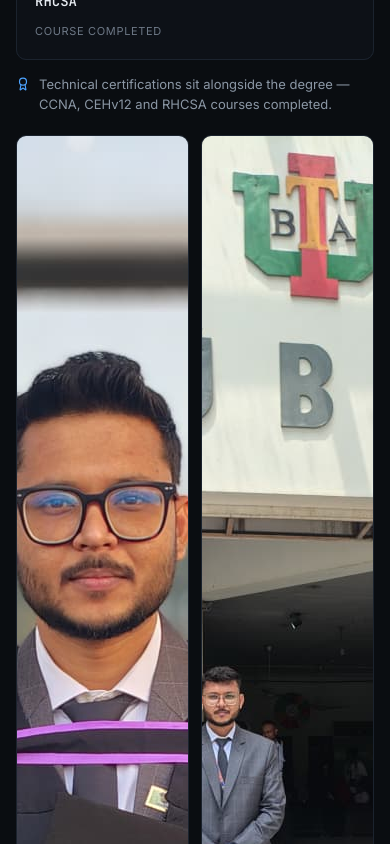
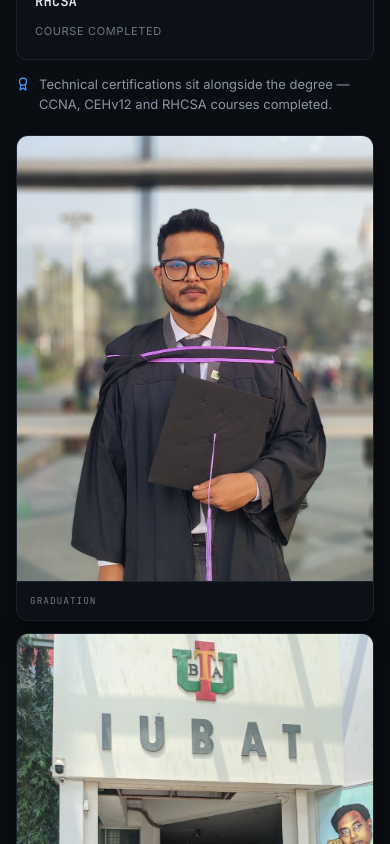
Before and after one commit to omithhasantanvir/portfolio, a Next.js app: page / in a window 390 px wide. Shown: the part 9860-10704 px from the top of the page. Built offline with nearby package versions, Linux system fonts and the light colour scheme.

Commit message:
Fix education gallery layout: consistent 4-5 cards with responsive grid

```diff
--- a/app/globals.css
+++ b/app/globals.css
@@ -1239,15 +1239,21 @@ main[id] {
 /* Credentials -------------------------------------------------------------- */
 .credentials {
   display: grid;
-  grid-template-columns: 1.35fr 0.65fr;
+  grid-template-columns: minmax(0, 1.5fr) minmax(0, 1fr);
   gap: clamp(20px, 3vw, 40px);
-  align-items: start;
+  align-items: stretch;
   margin-top: clamp(20px, 3vw, 32px);
 }
 
 .credentials__main {
   display: grid;
   gap: 14px;
+  min-width: 0;
+}
+
+.credentials__media {
+  min-width: 0;
+  align-self: stretch;
 }
 
 /* Education timeline cards (reuse the vertical .timeline rail) ------------- */
@@ -1435,25 +1441,62 @@ main[id] {
   color: var(--muted-2);
 }
 
+/* ---- Education gallery: balanced 4:5 cards, no layout shift ---- */
 .gallery {
   display: grid;
-  grid-template-columns: 1fr 1fr;
-  gap: 12px;
+  grid-template-columns: repeat(2, minmax(0, 1fr));
+  gap: clamp(12px, 1.6vw, 18px);
+  align-content: start;
+  justify-content: center;
+  max-width: 560px;
+  margin-inline: auto;
+  width: 100%;
 }
 
 .gallery figure {
   margin: 0;
+  display: flex;
+  flex-direction: column;
+  min-width: 0;
+  min-height: 0;
   border: 1px solid var(--line);
-  border-radius: var(--radius);
+  border-radius: 12px;
   background: var(--panel);
   overflow: hidden;
-}
-
-.gallery img {
+  box-shadow: 0 14px 34px rgba(0, 0, 0, 0.34);
+  transition: transform 0.35s var(--ease), border-color 0.35s var(--ease),
+    box-shadow 0.35s var(--ease);
+}
+
+.gallery figure:hover,
+.gallery figure:focus-within {
+  border-color: var(--line-2);
+  box-shadow: 0 18px 40px rgba(0, 0, 0, 0.42);
+  transform: translateY(-2px);
+}
+
+.gallery__frame {
+  position: relative;
   width: 100%;
   aspect-ratio: 4 / 5;
+  overflow: hidden;
+  background: #0a0e14;
+  isolation: isolate;
+}
+
+.gallery__frame img {
+  width: 100% !important;
+  height: 100% !important;
+  aspect-ratio: 4 / 5;
   object-fit: cover;
-  object-position: center 18%;
+  object-position: center 22%;
+  display: block;
+  transform: scale(1.001);
+  transition: transform 0.45s var(--ease);
+}
+
+.gallery figure:hover .gallery__frame img {
+  transform: scale(1.03);
 }
 
 .gallery figcaption {
@@ -1464,6 +1507,26 @@ main[id] {
   letter-spacing: 0.1em;
   text-transform: uppercase;
   color: var(--muted-2);
+}
+
+/* ---- Gallery responsive: 2 cols desktop/tablet, 1 col mobile ---- */
+@media (max-width: 1080px) {
+  .gallery {
+    max-width: 620px;
+  }
+}
+
+@media (max-width: 980px) {
+  .gallery {
+    max-width: 560px;
+  }
+}
+
+@media (max-width: 560px) {
+  .gallery {
+    grid-template-columns: minmax(0, 1fr);
+    max-width: 360px;
+  }
 }
 
 /* Currently focused on ----------------------------------------------------- */
--- a/components/credentials.tsx
+++ b/components/credentials.tsx
@@ -90,25 +90,29 @@ export function Credentials() {
           </Reveal>
 
           <Reveal className="credentials__media" delay={80}>
-            <div className="gallery">
-              <figure>
+            <div className="gallery" role="list">
+              <figure role="listitem">
+                <div className="gallery__frame">
                   <Image
                     src="/images/omith-hasan-graduation.jpg"
                     alt="Omith Hasan at his graduation ceremony"
                     width={960}
-                  height={1280}
-                  sizes="(max-width: 700px) 45vw, 240px"
+                    height={1200}
+                    sizes="(max-width: 560px) 100vw, (max-width: 980px) 42vw, 260px"
                   />
+                </div>
                 <figcaption>Graduation</figcaption>
               </figure>
-              <figure>
+              <figure role="listitem">
+                <div className="gallery__frame">
                   <Image
                     src="/images/omith-hasan-iubat.jpg"
                     alt="Omith Hasan outside the IUBAT campus in Dhaka"
-                  width={868}
-                  height={1085}
-                  sizes="(max-width: 700px) 45vw, 240px"
+                    width={960}
+                    height={1200}
+                    sizes="(max-width: 560px) 100vw, (max-width: 980px) 42vw, 260px"
                   />
+                </div>
                 <figcaption>IUBAT campus</figcaption>
               </figure>
             </div>
```
Lines whose indentation alone changed are shown as unchanged.
